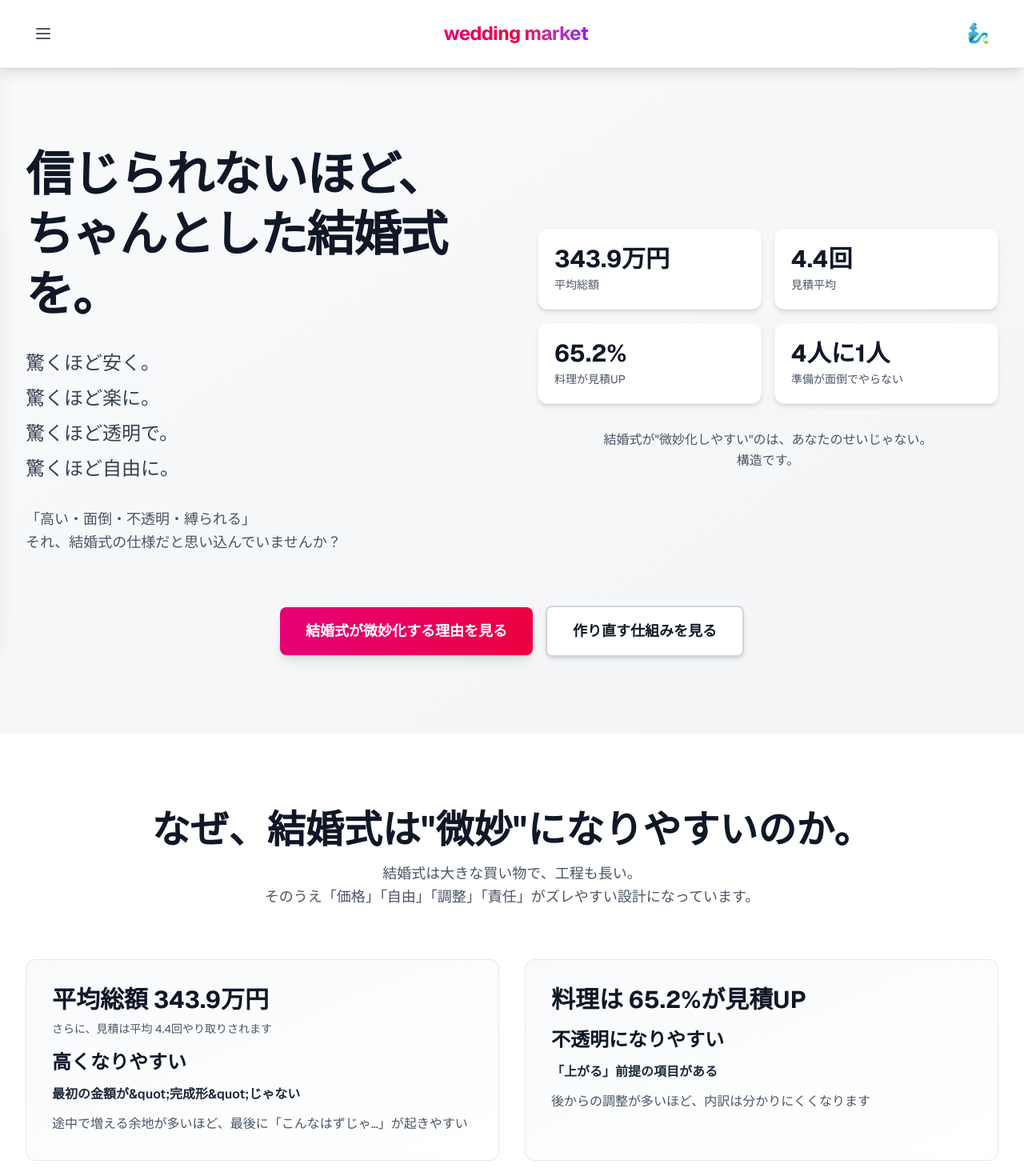
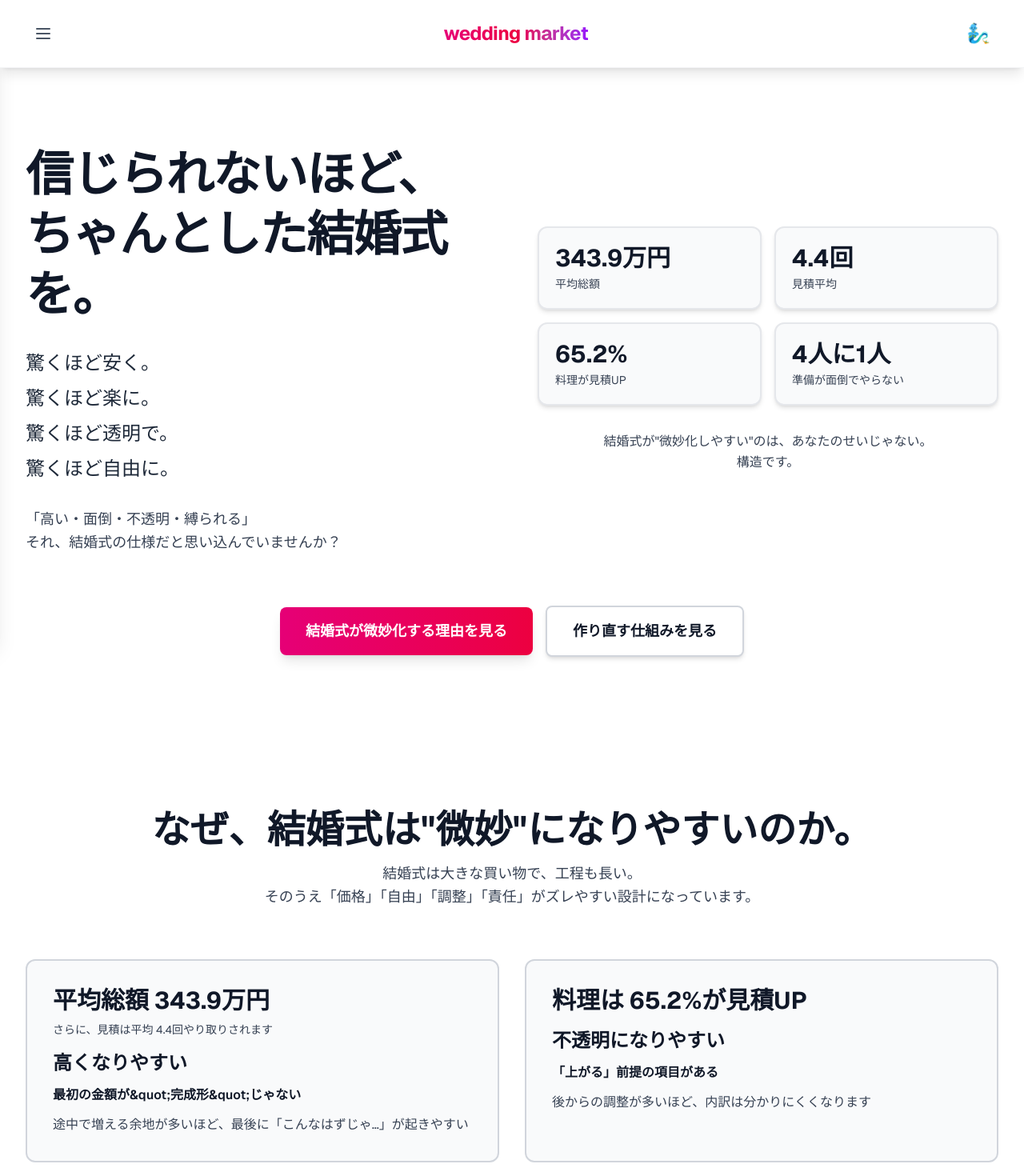
Before and after one commit to shutakabeya/wedding-marketplace, a Next.js app: page /couple in a window 1280 px wide. Shown: the top 1470 px of the page at 80% size. Built offline with nearby package versions, Linux system fonts and the light colour scheme.

Commit message:
Improve contrast and visibility in couple landing page components

```diff
--- a/components/couple-lp/ChoiceCTASection.tsx
+++ b/components/couple-lp/ChoiceCTASection.tsx
@@ -4,7 +4,7 @@ import Link from 'next/link'
 
 export function ChoiceCTASection() {
   return (
-    <section className="py-16 lg:py-24 bg-gradient-to-br from-pink-50 via-purple-50 to-indigo-50">
+    <section className="py-16 lg:py-24 bg-gradient-to-br from-pink-100 via-purple-100 to-indigo-100">
       <div className="max-w-4xl mx-auto px-4 sm:px-6 lg:px-8 text-center">
         <h2 className="text-3xl sm:text-4xl lg:text-5xl font-bold text-gray-900 mb-12">
           ここまで読んだなら、次はどれでもOKです。
@@ -13,27 +13,27 @@ export function ChoiceCTASection() {
         <div className="grid sm:grid-cols-3 gap-4 lg:gap-6 mb-8">
           <Link
             href="/wedding-genie"
-            className="px-6 py-4 bg-white text-gray-900 font-semibold rounded-lg border-2 border-gray-300 hover:border-gray-400 shadow-md hover:shadow-lg transition-all hover:scale-105 text-base sm:text-lg"
+            className="px-6 py-4 bg-white text-gray-900 font-semibold rounded-lg border-2 border-gray-400 hover:border-gray-500 shadow-md hover:shadow-lg transition-all hover:scale-105 text-base sm:text-lg"
           >
             まず仕組みを体験する（Genie）
           </Link>
 
           <Link
             href="/search"
-            className="px-6 py-4 bg-white text-gray-900 font-semibold rounded-lg border-2 border-gray-300 hover:border-gray-400 shadow-md hover:shadow-lg transition-all hover:scale-105 text-base sm:text-lg"
+            className="px-6 py-4 bg-white text-gray-900 font-semibold rounded-lg border-2 border-gray-400 hover:border-gray-500 shadow-md hover:shadow-lg transition-all hover:scale-105 text-base sm:text-lg"
           >
             プラン例を眺める
           </Link>
 
           <Link
             href="/couple/plan"
-            className="px-6 py-4 bg-white text-gray-900 font-semibold rounded-lg border-2 border-gray-300 hover:border-gray-400 shadow-md hover:shadow-lg transition-all hover:scale-105 text-base sm:text-lg"
+            className="px-6 py-4 bg-white text-gray-900 font-semibold rounded-lg border-2 border-gray-400 hover:border-gray-500 shadow-md hover:shadow-lg transition-all hover:scale-105 text-base sm:text-lg"
           >
             PlanBoardの管理画面を見る
           </Link>
         </div>
 
-        <p className="text-sm sm:text-base text-gray-600">
+        <p className="text-sm sm:text-base text-gray-700">
           押しません。<br />
           あなたのペースで、作り直せばいい。
         </p>
--- a/components/couple-lp/HeroSection.tsx
+++ b/components/couple-lp/HeroSection.tsx
@@ -9,7 +9,7 @@ export function HeroSection() {
   }
 
   return (
-    <section className="relative min-h-[85vh] flex items-center bg-gradient-to-br from-gray-50 to-gray-100">
+    <section className="relative min-h-[85vh] flex items-center bg-white">
       <div className="max-w-7xl mx-auto px-4 sm:px-6 lg:px-8 py-16 lg:py-24 w-full">
         <div className="grid lg:grid-cols-2 gap-12 lg:gap-16 items-center">
           {/* 左：コピー */}
@@ -19,14 +19,14 @@ export function HeroSection() {
               ちゃんとした結婚式を。
             </h1>
 
-            <div className="space-y-3 text-xl sm:text-2xl text-gray-700 font-medium">
+            <div className="space-y-3 text-xl sm:text-2xl text-gray-800 font-medium">
               <p>驚くほど安く。</p>
               <p>驚くほど楽に。</p>
               <p>驚くほど透明で。</p>
               <p>驚くほど自由に。</p>
             </div>
 
-            <p className="text-base sm:text-lg text-gray-600 leading-relaxed max-w-xl">
+            <p className="text-base sm:text-lg text-gray-700 leading-relaxed max-w-xl">
               「高い・面倒・不透明・縛られる」<br />
               それ、結婚式の仕様だと思い込んでいませんか？
             </p>
@@ -35,41 +35,41 @@ export function HeroSection() {
           {/* 右：数字バッジ＋矛盾の一言 */}
           <div className="space-y-8">
             <div className="grid grid-cols-2 gap-4">
-              <div className="bg-white rounded-xl p-4 sm:p-5 shadow-md border border-gray-100">
+              <div className="bg-gray-50 rounded-xl p-4 sm:p-5 shadow-md border-2 border-gray-200">
                 <div className="text-2xl sm:text-3xl font-bold text-gray-900 mb-1">
                   343.9万円
                 </div>
-                <div className="text-xs sm:text-sm text-gray-600">
+                <div className="text-xs sm:text-sm text-gray-700">
                   平均総額
                 </div>
               </div>
-              <div className="bg-white rounded-xl p-4 sm:p-5 shadow-md border border-gray-100">
+              <div className="bg-gray-50 rounded-xl p-4 sm:p-5 shadow-md border-2 border-gray-200">
                 <div className="text-2xl sm:text-3xl font-bold text-gray-900 mb-1">
                   4.4回
                 </div>
-                <div className="text-xs sm:text-sm text-gray-600">
+                <div className="text-xs sm:text-sm text-gray-700">
                   見積平均
                 </div>
               </div>
-              <div className="bg-white rounded-xl p-4 sm:p-5 shadow-md border border-gray-100">
+              <div className="bg-gray-50 rounded-xl p-4 sm:p-5 shadow-md border-2 border-gray-200">
                 <div className="text-2xl sm:text-3xl font-bold text-gray-900 mb-1">
                   65.2%
                 </div>
-                <div className="text-xs sm:text-sm text-gray-600">
+                <div className="text-xs sm:text-sm text-gray-700">
                   料理が見積UP
                 </div>
               </div>
-              <div className="bg-white rounded-xl p-4 sm:p-5 shadow-md border border-gray-100">
+              <div className="bg-gray-50 rounded-xl p-4 sm:p-5 shadow-md border-2 border-gray-200">
                 <div className="text-2xl sm:text-3xl font-bold text-gray-900 mb-1">
                   4人に1人
                 </div>
-                <div className="text-xs sm:text-sm text-gray-600">
+                <div className="text-xs sm:text-sm text-gray-700">
                   準備が面倒でやらない
                 </div>
               </div>
             </div>
 
-            <p className="text-sm sm:text-base text-gray-600 text-center leading-relaxed">
+            <p className="text-sm sm:text-base text-gray-700 text-center leading-relaxed">
               結婚式が&quot;微妙化しやすい&quot;のは、あなたのせいじゃない。<br />
               構造です。
             </p>
--- a/components/couple-lp/StructureCardsSection.tsx
+++ b/components/couple-lp/StructureCardsSection.tsx
@@ -39,7 +39,7 @@ export function StructureCardsSection() {
           <h2 className="text-3xl sm:text-4xl lg:text-5xl font-bold text-gray-900 mb-4">
             なぜ、結婚式は&quot;微妙&quot;になりやすいのか。
           </h2>
-          <p className="text-base sm:text-lg text-gray-600 max-w-3xl mx-auto leading-relaxed">
+          <p className="text-base sm:text-lg text-gray-700 max-w-3xl mx-auto leading-relaxed">
             結婚式は大きな買い物で、工程も長い。<br />
             そのうえ「価格」「自由」「調整」「責任」がズレやすい設計になっています。
           </p>
@@ -49,14 +49,14 @@ export function StructureCardsSection() {
           {cards.map((card, index) => (
             <div
               key={index}
-              className="bg-gradient-to-br from-gray-50 to-white rounded-xl p-6 lg:p-8 border border-gray-200 hover:shadow-lg transition-shadow"
+              className="bg-gray-50 rounded-xl p-6 lg:p-8 border-2 border-gray-300 hover:shadow-lg transition-shadow"
             >
               <div className="mb-4">
                 <div className="text-2xl sm:text-3xl font-bold text-gray-900 mb-2">
                   {card.number}
                 </div>
                 {card.supplement && (
-                  <div className="text-sm text-gray-600 mb-3">
+                  <div className="text-sm text-gray-700 mb-3">
                     {card.supplement}
                   </div>
                 )}
@@ -66,11 +66,11 @@ export function StructureCardsSection() {
                 {card.title}
               </h3>
 
-              <p className="text-base font-semibold text-gray-800 mb-3">
+              <p className="text-base font-semibold text-gray-900 mb-3">
                 {card.highlight}
               </p>
 
-              <p className="text-sm sm:text-base text-gray-600 leading-relaxed">
+              <p className="text-sm sm:text-base text-gray-700 leading-relaxed">
                 {card.description}
               </p>
             </div>
--- a/components/couple-lp/ValuesGapSection.tsx
+++ b/components/couple-lp/ValuesGapSection.tsx
@@ -2,7 +2,7 @@
 
 export function ValuesGapSection() {
   return (
-    <section className="py-16 lg:py-24 bg-gradient-to-br from-pink-50 to-rose-50">
+    <section className="py-16 lg:py-24 bg-gradient-to-br from-pink-100 to-rose-100">
       <div className="max-w-4xl mx-auto px-4 sm:px-6 lg:px-8 text-center">
         <h2 className="text-3xl sm:text-4xl lg:text-5xl font-bold text-gray-900 mb-8">
           でも、多くの人はこう思っています。
@@ -12,12 +12,12 @@ export function ValuesGapSection() {
           <div className="text-6xl sm:text-7xl lg:text-8xl font-bold text-pink-600 mb-4">
             約9割
           </div>
-          <p className="text-xl sm:text-2xl text-gray-700 font-medium">
+          <p className="text-xl sm:text-2xl text-gray-800 font-medium">
             が「しきたりに縛られず自由でいい」
           </p>
         </div>
 
-        <p className="text-lg sm:text-xl text-gray-600 leading-relaxed">
+        <p className="text-lg sm:text-xl text-gray-700 leading-relaxed">
           価値観は変わっている。<br />
           変わっていないのは、結婚式の&quot;作り方&quot;です。
         </p>
```
Also changed, not shown: components/couple-lp/Surprise4Section.tsx (+12 -12 lines), components/couple-lp/Tools3CardsSection.tsx (+20 -20 lines).
